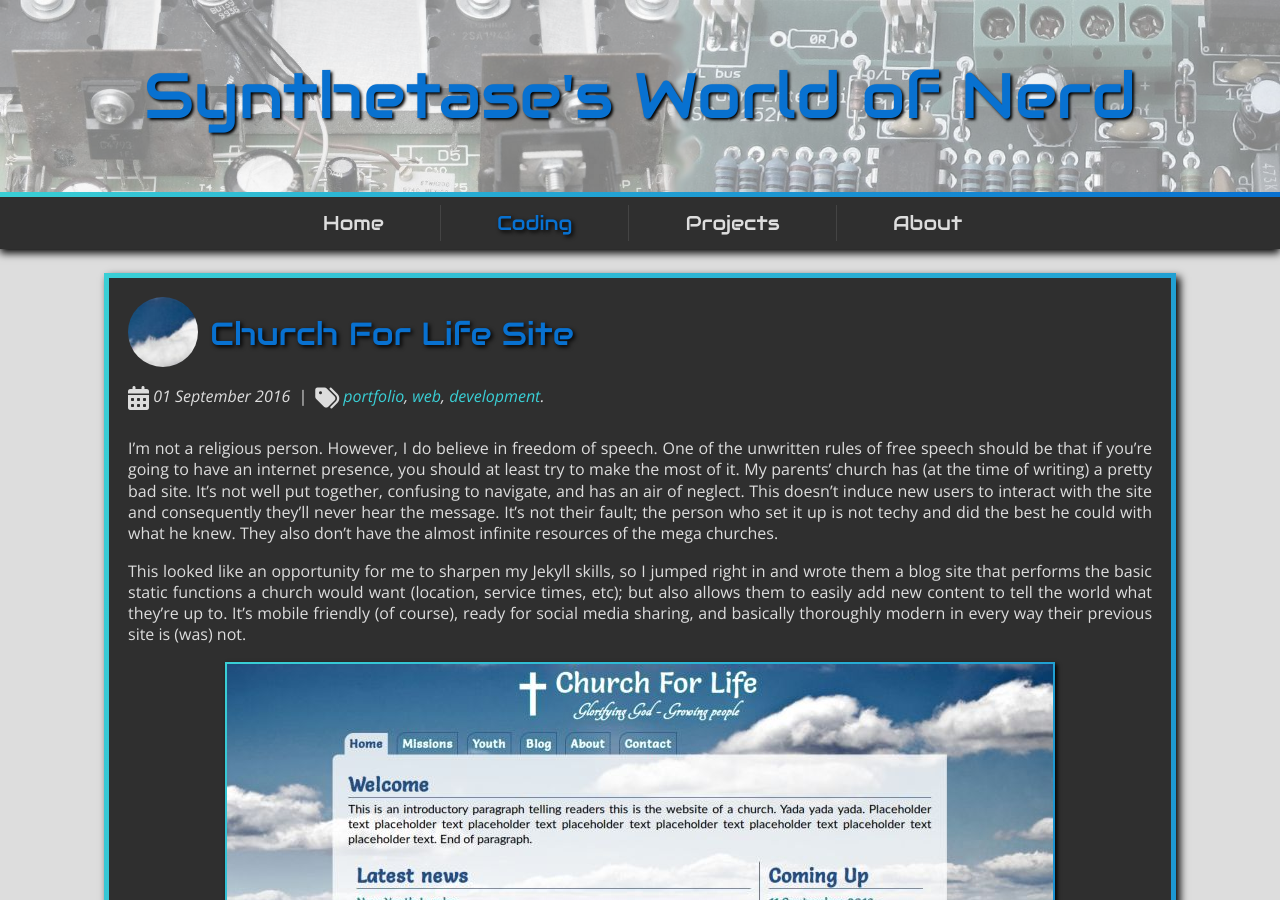
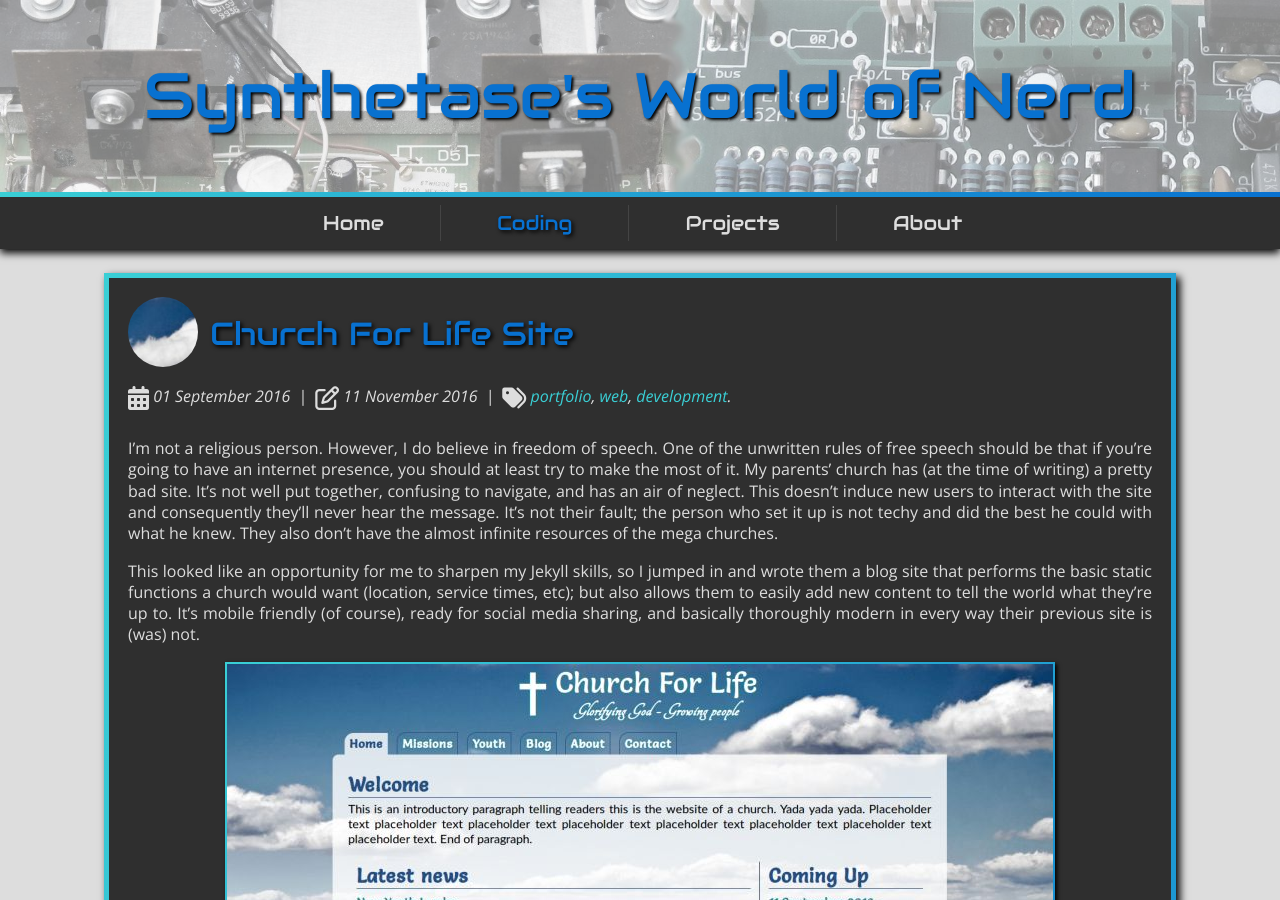
Before and after one commit to StaphSynth/StaphSynth.github.io, a Jekyll site: the page built from _posts/2016-09-01-church-for-life.md, in a window 1280 px wide and 900 px high. Built offline with Jekyll 4.4.1, drawn with Linux system fonts in a browser that asks for light colours; nearby versions of some CDN libraries; some of the changed text lies outside the part shown.

Commit message:
tidied up c4l post

```diff
--- a/_posts/2016-09-01-church-for-life.md
+++ b/_posts/2016-09-01-church-for-life.md
@@ -4,6 +4,7 @@ title: Church For Life Site
 imageSource: /img/c4l-logo.jpg
 byline: Made a modern site for my parents' church.
 category: coding
+modified: 2016-11-11
 tags:
   - portfolio
   - web
@@ -12,7 +13,7 @@ tags:
 
 I'm not a religious person. However, I do believe in freedom of speech. One of the unwritten rules of free speech should be that if you're going to have an internet presence, you should at least try to make the most of it. My parents' church has (at the time of writing) a pretty bad site. It's not well put together, confusing to navigate, and has an air of neglect. This doesn't induce new users to interact with the site and consequently they'll never hear the message. It's not their fault; the person who set it up is not techy and did the best he could with what he knew. They also don't have the almost infinite resources of the mega churches.
 
-This looked like an opportunity for me to sharpen my Jekyll skills, so I jumped right in and wrote them a blog site that performs the basic static functions a church would want (location, service times, etc); but also allows them to easily add new content to tell the world what they're up to. It's mobile friendly (of course), ready for social media sharing, and basically thoroughly modern in every way their previous site is (was) not.
+This looked like an opportunity for me to sharpen my Jekyll skills, so I jumped in and wrote them a blog site that performs the basic static functions a church would want (location, service times, etc); but also allows them to easily add new content to tell the world what they're up to. It's mobile friendly (of course), ready for social media sharing, and basically thoroughly modern in every way their previous site is (was) not.
 
 {% include image.html url="/img/c4l-desktop.jpg" caption="The desktop layout" %}
 
@@ -26,6 +27,6 @@ Getting rid of the previous hopeless colour gradient scheme of the main content
 
 But it's not all layout, I also pushed my knowledge of Jekyll further with this build, using it in more comprehensive and complex ways than I had up until this point. I'm also applying some of the new things I've learned to the site you're reading now :)
 
-All in all, I'm quite happy with this one so far. I've just sent an email with a [link](https://churchforlife.github.io/) to the site in its current "empty except for place-holder text" form to my mother to forward to the board members of the church for examination. The site's not complete yet, there are functions, such as the social media icons, that need to be written, but I don't want to spend any more time on it unless it's going to see some use.
+All in all, I'm quite happy with this one so far. I've just sent an email with a [link](https://churchforlife.github.io/) to the site in its current "empty except for place-holder text" to the board members of the church for examination. The site's not complete yet - there are functions, such as the social media icons, that need to be written, but I don't want to spend any more time on it unless it's going to see some use.
 
 {% include gitLink.html url="https://github.com/StaphSynth/Church-For-Life" %}
```
